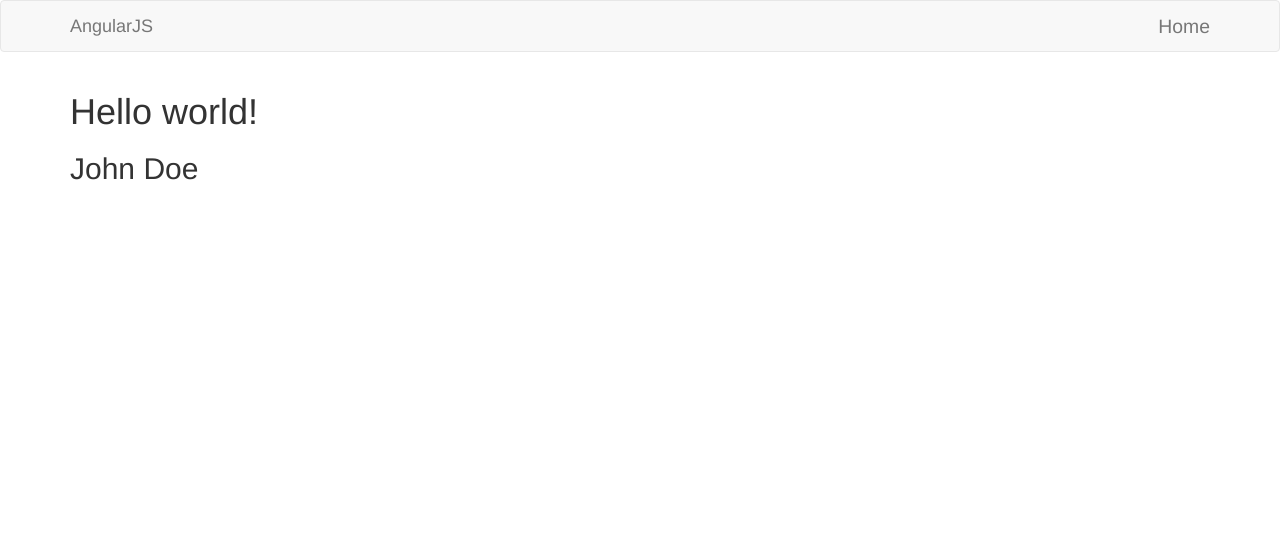
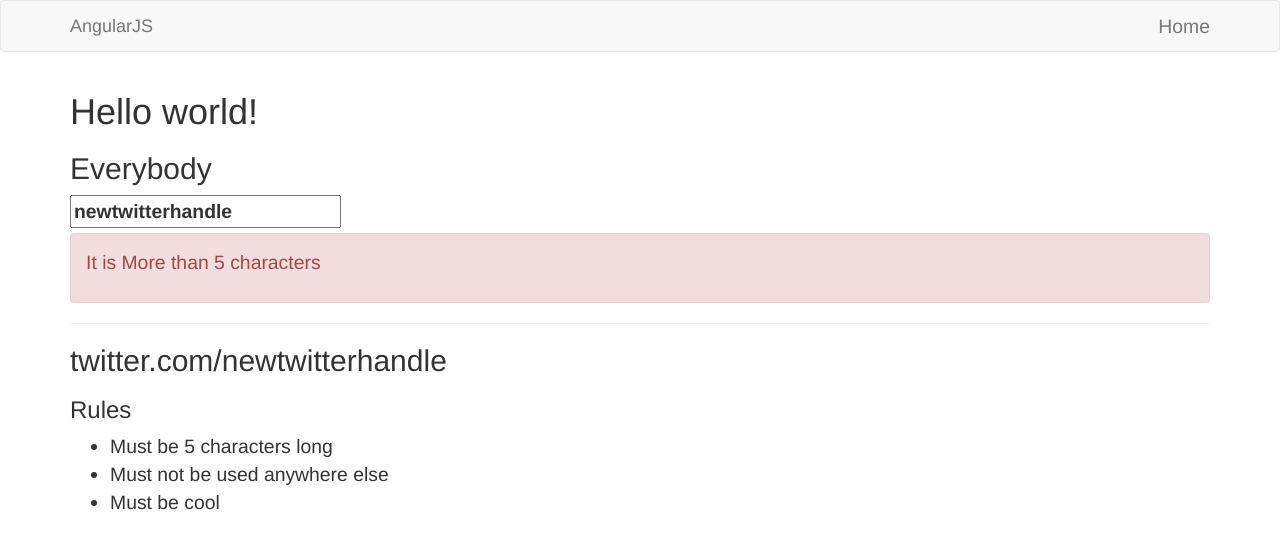
Before and after one commit to Kaushik-Paul/Learn-Angular-Js, a plain HTML site: page Angular JS By Anthony Alicea /Learn Angular Basics/index.html in a window 1280 px wide. Drawn offline with nearby package versions, Linux system fonts and the light colour scheme.

Commit message:
Add Common Directives

```diff
--- a/Angular JS By Anthony Alicea /Learn Angular Basics/app.js
+++ b/Angular JS By Anthony Alicea /Learn Angular Basics/app.js
@@ -17,7 +17,7 @@ let myApp = angular.module("myApp", []);
 // OR
 // To save against minifier
 (function () {
-    let mainController = function ($scope, $log) {
+    let mainController = function ($scope, $log, $timeout, $filter) {
         $scope.firstname = "John Doe";
         console.log($scope);
         $log.log("Hello World Log !!");
@@ -25,6 +25,37 @@ let myApp = angular.module("myApp", []);
         $log.debug("Hello World Debug !!");
         $log.warn("Hello World Warn !!");
         $log.error("Hello World Error !!");
+
+        $timeout(function () {
+            $scope.firstname = "Everybody";
+        }, 3000);
+
+        // Two way directive
+        $scope.handle = "";
+        $scope.lowerCaseHandle = function () {
+            return $filter("lowercase")($scope.handle);
+            // return $scope.handle.toLowerCase();
+        };
+
+        // In case want to use the default javascript function
+        // Need to specify so that Angular is aware that there is a change in the scope
+        setTimeout(function () {
+            $scope.$apply(function () {
+                $scope.handle = "newtwitterhandle";
+                console.log("Value Changed");
+            });
+        }, 3000);
+
+        // Common Directives
+        $scope.characters = 5;
+        // Some common directives include = ng-if, ng-show, ng-hide, ng-class, ng-repeat, ng-cloak
+        $scope.showWhenMoreThan5Characters = "handle.length > characters"
+        $scope.rules = [
+            {ruleName: "Must be 5 characters long"},
+            {ruleName: "Must not be used anywhere else"},
+            {ruleName: "Must be cool"},
+        ]
+
     };
-    myApp.controller("mainController", ["$scope", "$log", mainController]);
+    myApp.controller("mainController", ["$scope", "$log", "$timeout", "$filter", mainController]);
 }());
--- a/Angular JS By Anthony Alicea /Learn Angular Basics/index.html
+++ b/Angular JS By Anthony Alicea /Learn Angular Basics/index.html
@@ -41,6 +41,26 @@
                 <h1>Hello world!</h1>
                 <h2> {{ firstname }} </h2>
 
+                <label>
+                    <input type="text" placeholder="Your Twitter handle" ng-model="handle">
+                </label>
+
+                <div class="alert" ng-class="{ 'alert-warning': handle.length < characters, 'alert-danger': hab=handle.length > characters }" ng-show="handle.length !== characters">
+                    <div ng-show="handle.length < characters"><p>It is less than 5 characters</p></div>
+                    <div ng-show="handle.length > characters"><p>It is More than 5 characters</p></div>
+<!--                    <div ng-show="showWhenMoreThan5Characters === false"><p>It is less than 5 characters</p></div>-->
+<!--                    <div ng-show="showWhenMoreThan5Characters === true"><p>It is more than 5 characters</p></div>-->
+                </div>
+
+                <hr>
+                <h2>twitter.com/{{ lowerCaseHandle() }}</h2>
+
+                <!--  Custom Rules -->
+                <h3>Rules</h3>
+                <ul>
+                    <li ng-repeat="rule in rules"> {{ rule.ruleName }} </li>
+                </ul>
+
             </div>
 
 		</div>
```
